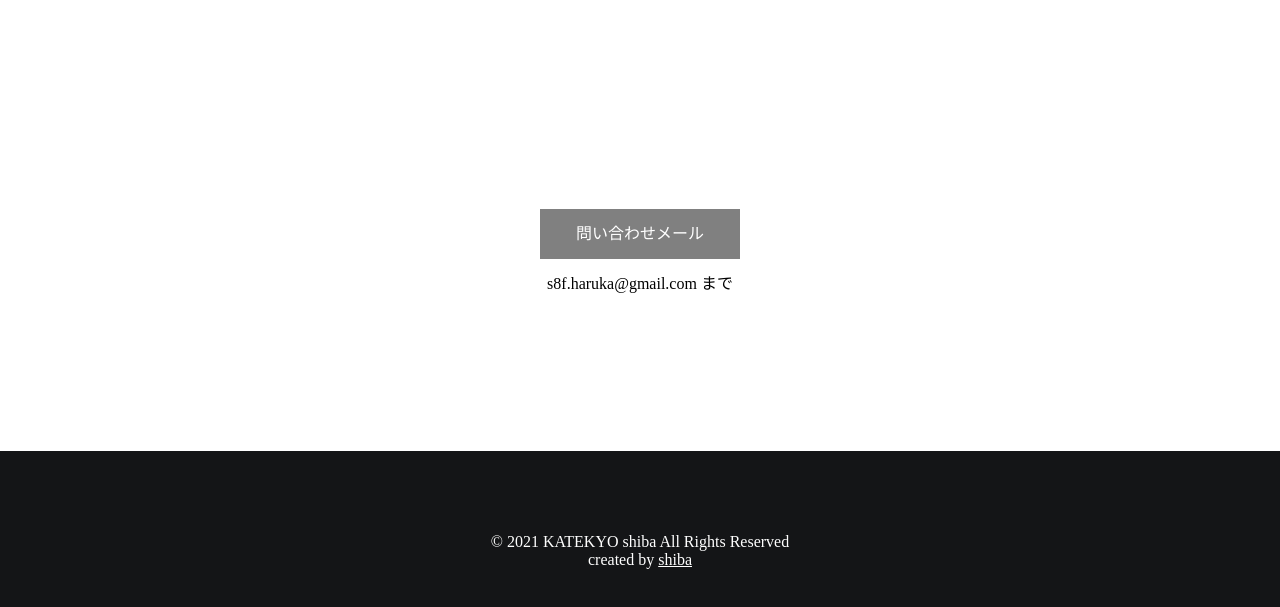
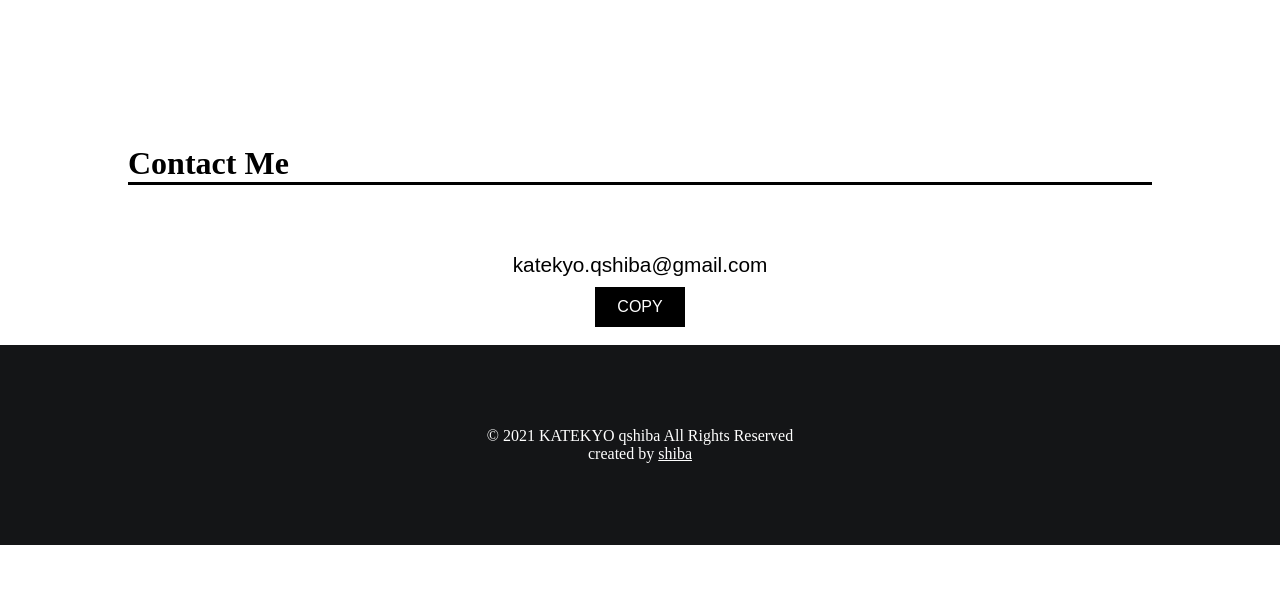
Before and after one commit to Queenshiba/katekyo-shiba, a website: page dist/index.html in a window 1280 px wide. Shown: the part 1521-2128 px from the top of the page. After the commit the page ends 2066 px from the top, so only its background shows below. Drawn offline with Linux system fonts and the light colour scheme.

Commit message:
update email

```diff
--- a/dist/index.html
+++ b/dist/index.html
@@ -73,7 +73,7 @@
             </div>
             <div class="img-who" id="imgbox">
                 <img src="https://images.unsplash.com/photo-1470163395405-d2b80e7450ed?ixid=MnwxMjA3fDB8MHxwaG90by1wYWdlfHx8fGVufDB8fHx8&ixlib=rb-1.2.1&auto=format&fit=crop&w=10&q=80"
-                data-src="
+                    data-src="
                     https://images.unsplash.com/photo-1470163395405-d2b80e7450ed?ixid=MnwxMjA3fDB8MHxwaG90by1wYWdlfHx8fGVufDB8fHx8&ixlib=rb-1.2.1&auto=format&fit=crop&w=1080&q=80"
                     alt="" srcset="">
             </div>
@@ -83,7 +83,7 @@
         <div id="service" class="contents-left-img">
             <div class="img-how" id="imgbox">
                 <img src="https://images.unsplash.com/photo-1461896836934-ffe607ba8211?ixid=MnwxMjA3fDB8MHxwaG90by1wYWdlfHx8fGVufDB8fHx8&ixlib=rb-1.2.1&auto=format&fit=crop&w=10&q=80"
-                data-src="
+                    data-src="
                     https://images.unsplash.com/photo-1461896836934-ffe607ba8211?ixid=MnwxMjA3fDB8MHxwaG90by1wYWdlfHx8fGVufDB8fHx8&ixlib=rb-1.2.1&auto=format&fit=crop&w=1080&q=80"
                     alt="" srcset="">
             </div>
@@ -99,17 +99,24 @@
             </div>
         </div>
     </div>
-    <div class="email-btn">
-        <a href="mailto:s8f.haruka@gmail.com?subject=オンライン家庭教師について">問い合わせメール</a>
-        <p>s8f.haruka@gmail.com まで</p>
+
+    <div id="contactWrap">
+        <h1 class="underline-contact">Contact Me</h1>
+        <div class="emailwrap">
+
+            <input type="text" value="katekyo.qshiba@gmail.com" id="copyEmailText">
+            <button id="copyEmailBtn">COPY</button>
+        </div>
     </div>
 
+
     <footer>
-        <p>© 2021 KATEKYO shiba All Rights Reserved</p>
+        <p>© 2021 KATEKYO qshiba All Rights Reserved</p>
         <p>created by <a href="http://harukashibata.com">shiba</a></p>
     </footer>
 </body>
 <script src="./main.js"></script>
+
 </html>
 
 
--- a/dist/main.js
+++ b/dist/main.js
@@ -4,3 +4,17 @@ images.forEach(image => {
     const newURL = image.getAttribute('data-src')
     image.src = newURL;
 })
+
+
+let copyEmailText = document.getElementById('copyEmailText')
+let copyEmailBtn = document.getElementById('copyEmailBtn')
+
+copyEmailBtn.addEventListener("click",() =>copyEmail())
+
+function copyEmail() {
+    let copyEmailText = document.getElementById('copyEmailText')
+    copyEmailText.select();
+    copyEmailText.setSelectionRange(0, 99999);
+    document.execCommand("copy");
+
+}
--- a/dist/style.css
+++ b/dist/style.css
@@ -174,13 +174,11 @@ a {
 }
 
 .title-LP {
-    background: rgba(0, 0, 0, .1);
-    box-shadow: 0px -1px 75px 30px rgba(0, 0, 0, .15);
-    /* display: flex;
-    flex-direction: column;
-    align-items: center;
-    justify-content: center; */
+
     position: absolute;
+    top: 25%;
+    color: #000;
+    font-size: 1.3em;
 }
 
 @media (min-width: 393px) {
@@ -204,12 +202,6 @@ a {
     border-bottom-style: solid;
     border-bottom-color: black;
 }
-
-/* .underline-contents {
-    background: #000;
-    height: .1em;
-    width: 100%;
-} */
 
 .contents-left-img {
     display: flex;
@@ -239,7 +231,6 @@ a {
 }
 
 #imgbox>img {
-
     height: 200px;
     width: auto;
     /* background-size: auto 100%;
@@ -254,8 +245,6 @@ a {
     background-repeat: no-repeat;
     background-image: url(./img/matteo-vistocco-XlgRO3TSi5k-unsplash.jpg); */
 }
-
-
 
 #service-textBox {
     width: 50%;
@@ -286,7 +275,6 @@ h3 {
     border-left-color: black;
     border-width: 2px;
     padding: 0 0 0 10px;
-
 }
 
 #service-text-bottom {
@@ -294,7 +282,6 @@ h3 {
     flex-direction: column;
     justify-content: flex-end;
     margin-top: 5%;
-
 }
 
 #service-text-bottom a {
@@ -334,22 +321,20 @@ h3 {
         font-size: 1.5em;
     }
 }
+
 @media (max-width: 750px) {
     .contents-left-img {
         flex-direction: column-reverse;
     }
     .contents-right-img {
-
         display: flex;
         flex-direction: column;
-
     }
     .contents-right-img-text-top {
         margin-left: 10%;
-
     }
     #service-textBox {
-            margin-bottom:5% ;
+        margin-bottom: 5%;
     }
     #service-text-bottom {
         margin-right: 10%;
@@ -358,31 +343,48 @@ h3 {
 
 /* email section */
 
-.email-btn {
-    margin: 15%;
-    background: gray;
-    width: 200px;
-    height: 50px;
-    line-height: 50px;
-    text-align: center;
-    color: white;
+#contactWrap {
+    height: 200px;
+    width: 80%;
+    padding-top: 10%;
 }
 
-.email-btn p {
-    color: black;
+.underline-contact {
+    border-bottom-style: solid;
+    border-bottom-color: black;
+    text-align: start;
 }
 
-.email-btn a {
-    color: white;
+.emailwrap {
+    height: 100%;
+    /* background-color: aquamarine; */
+    display: flex;
+    flex-direction: column;
+    justify-content: center;
+    align-items: center;
+    width: 100%;
+
 }
 
-.email-btn:hover {
-    background: lightgray;
+.emailwrap input {
+    width: 100%;
+    text-align: center;
+    border: 0;
+    font-size: 1.3em;
+    padding: 10px 0;
+}
+#copyEmailBtn {
+    background-color: black;
+    border: 0;
+    color: white;
+    height: 40px;
+    width: 90px;
+    font-size: 1em;
 }
 
-@media (min-width: 393px) {
-    .email-btn {
-        margin: 15%;
+@media (max-width: 393px) {
+    .emailwrap input {
+        font-size: 1em;
     }
 }
 
```
Also changed, not shown: dist/page-how.html (+9 -11 lines), dist/page-who.html (+1 -1 lines). Lines whose indentation alone changed are shown as unchanged.
